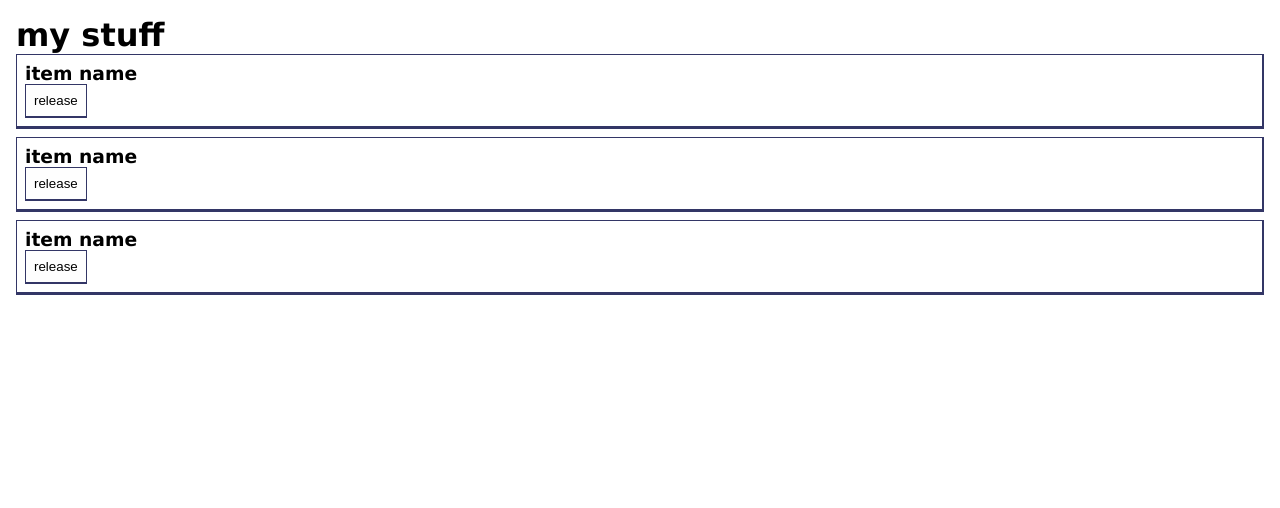
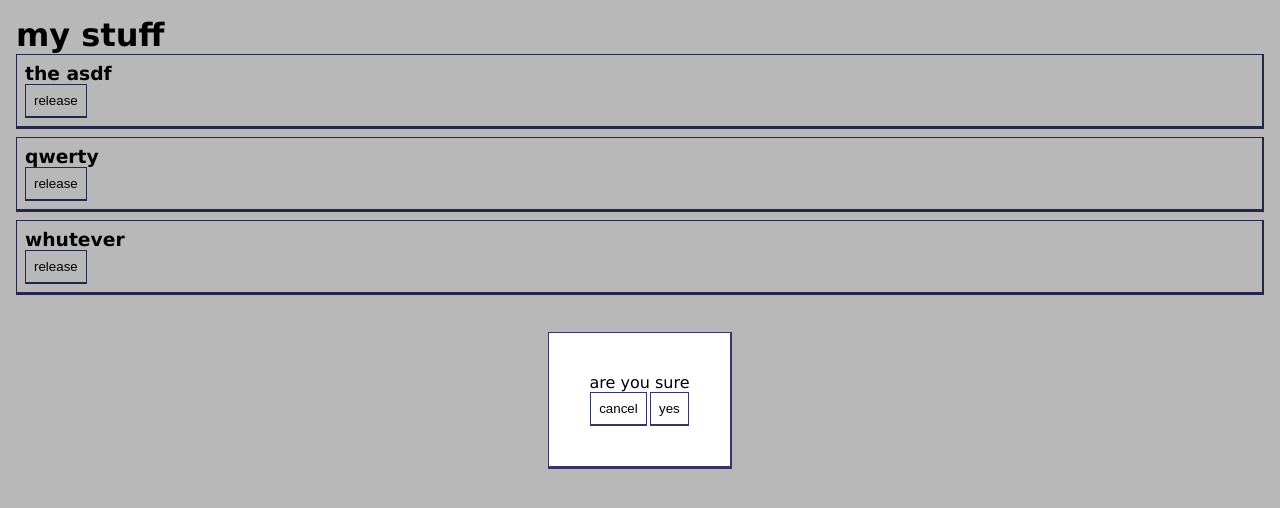
Before and after one commit to irwanphan/my-stash, a React (Create React App) app: page / in a window 1280 px wide. Shown: the top 508 px of the page. Built offline with nearby package versions, Linux system fonts and the light colour scheme.

Commit message:
create modal and backdrop

```diff
--- a/src/App.js
+++ b/src/App.js
@@ -1,11 +1,15 @@
+import Backdrop from "./components/Backdrop"
 import Item from "./components/Item"
+import Modal from "./components/Modal"
 
 function App() {
   return <div>
     <h1>my stuff</h1>
-    <Item />
-    <Item />
-    <Item />
+    <Item title="the asdf" />
+    <Item title="qwerty"/>
+    <Item title="whutever"/>
+    <Modal />
+    <Backdrop />
   </div>;
 }
 
--- /dev/null
+++ b/src/components/Backdrop.js
@@ -0,0 +1,5 @@
+function Backdrop() {
+    return <div className="backdrop"></div>
+}
+
+export default Backdrop;
--- a/src/components/Item.js
+++ b/src/components/Item.js
@@ -1,9 +1,13 @@
-function Item() {
+function Item(props) {
+	const deleteHandler = () => {
+		console.log(props.title + " released!")
+	}
+
 	return (
 		<div className='card'>
-			<h3>item name</h3>
+			<h3>{props.title}</h3>
 			<div className="action">
-				<button>release</button>
+				<button onClick={deleteHandler}>release</button>
 			</div>
 		</div>
 	);
--- /dev/null
+++ b/src/components/Modal.js
@@ -0,0 +1,13 @@
+function Modal() {
+    return (
+        <div className="modal-container">
+            <div className="modal">
+                <p>are you sure</p>
+                <button>cancel</button>
+                <button>yes</button>
+            </div>
+        </div>
+    );
+}
+
+export default Modal;
--- a/src/index.sass
+++ b/src/index.sass
@@ -1,27 +1,61 @@
 // global variables
 $dark: #333666
 $holy: #fefefe
+$black: #121212
+$white: #ffffff
 
 $root-padding: 1rem
 $inner-padding: 0.5rem
+$modal-padding: 2.5rem
 $card-margin: 0.5rem
 
 $font-family: "Century Gothic", Verdana, Oxygen, Segoe UI, Calibri
 
 // style mixin
+=absoluteZero
+    top: 0
+    left: 0
+    right: 0
+    bottom: 0
+=createBorder($width: 1px 1px 2px 1px, $color: $dark, $style: solid)
+    border-width: $width
+    border-style: $style
+    border-color: $color
 =itemCard
-    border-style: solid
-    border-width: 1px 2px 3px 1px
-    border-color: $dark
+    +createBorder($width: 1px 2px 3px 1px)
     padding: $inner-padding
     margin-bottom: $card-margin
-=actionButton
-    border-style: solid
-    border-width: 1px 1px 2px 1px
-    border-color: $dark
+=actionButton($margin: 0 0 0 0)
+    +createBorder
     padding: $inner-padding
     background-color: $holy
     cursor: pointer
+    margin: $margin
+=createModal($text-align: center, $modal-padding: $modal-padding)
+    // vertical centering
+    display: flex
+    flex-direction: column
+    align-items: center
+    justify-content: center
+    +absoluteZero
+    position: fixed
+    text-align: $text-align
+    padding: $root-padding
+    min-height: 100vh
+    height: 100vh
+    z-index: 889
+    .modal
+        +createBorder($width: 1px 2px 3px 1px)
+        background-color: $white
+        padding: $modal-padding
+=createBackdrop($background-color: rgba(0,0,0,0.28))
+    +absoluteZero
+    position: fixed
+    z-index: 888
+    background-color: $background-color
+
+
+
 
 // normalize page stuff
 body
@@ -35,9 +69,15 @@ h1, h2, h3, h4, h5, h6, p, ul, ol
 // global setting
 #root
     padding: $root-padding
-
 // item card style
 .card
     +itemCard
     button
         +actionButton
+// modal on pages
+.modal-container
+    +createModal
+    button
+        +actionButton($margin: 0 0.125em)
+.backdrop
+    +createBackdrop
```
